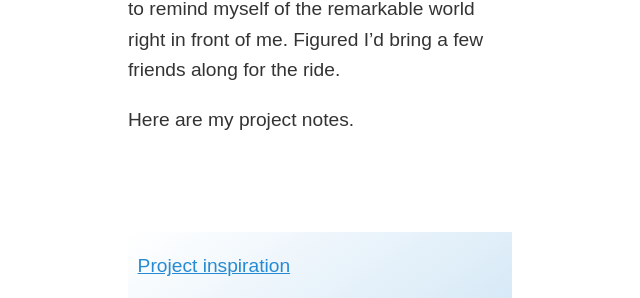
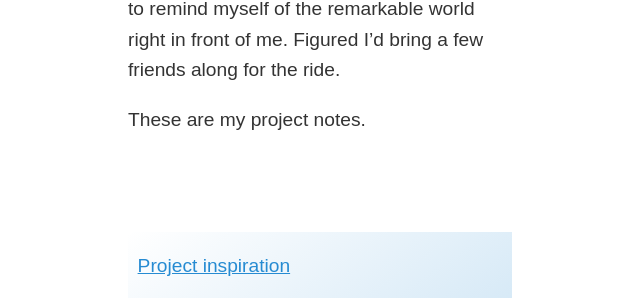
Before and after one commit to zachmccabe/zachmccabe.github.io, a Jekyll site: the page built from _briars/briars.md, in a window 1280 px wide and 900 px high. Shown: the part 373-671 px from the top of the window, without its empty margins (320-960 px from the left). Built offline with Jekyll 4.4.1, drawn with Linux system fonts in a browser that asks for light colours; some of the changed lines change nothing that is shown.

Commit message:
Update briars.md

```diff
--- a/_briars/briars.md
+++ b/_briars/briars.md
@@ -6,8 +6,8 @@
 description: "Project notes from Laughing Lost in Briars."
 robots: norobots
 nav: |
-  + [Project inspiration](https://www.zachmccabe.com/briars/notes.html#project-inspiration)
-  + [Keeping it real](https://www.zachmccabe.com/briars/notes.html#keeping-it-real)
+  + [Project inspiration](https://www.zachmccabe.com/briars#project-inspiration)
+  + [Keeping it real](https://www.zachmccabe.com/briars#keeping-it-real)
   + [Researching the story](https://www.zachmccabe.com/briars/notes.html#researching-the-story)
   + [Structuring the story](https://www.zachmccabe.com/briars/notes.html#structuring-the-story)
   + [Publishing workflow](https://www.zachmccabe.com/briars/notes.html#publishing-workflow)
@@ -20,7 +20,7 @@
 
 Call it meditation, gratitude, delight. I do this to remind myself of the remarkable world right in front of me. Figured I’d bring a few friends along for the ride.
 
-Here are my project notes.
+These are my project notes.
 
 
 {% include page_nav.html %}
```
